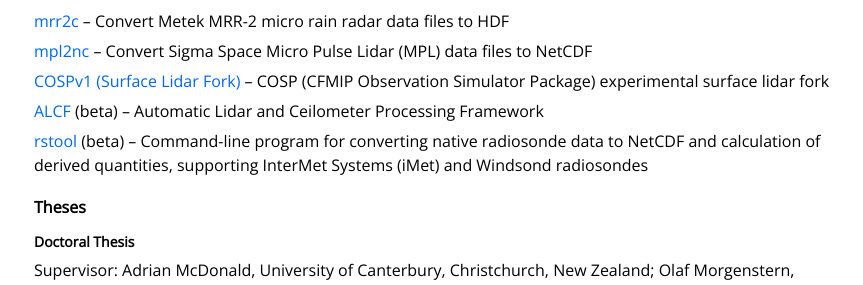
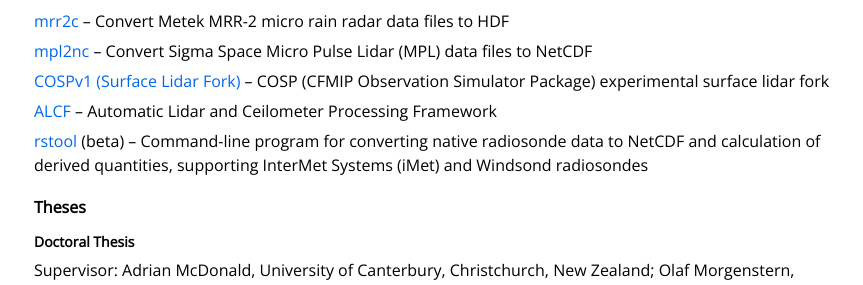
Before and after one commit to peterkuma/peterkuma.net, a Jekyll site: the page built from science/index.md, in a window 1280 px wide. Shown: the part 1775-2060 px from the top of the page, without its empty margins (206-1069 px from the left). Built offline with Jekyll 4.4.1, drawn with Linux system fonts in a browser that asks for light colours.

Commit message:
ALCF no longer beta

```diff
--- a/science/index.md
+++ b/science/index.md
@@ -69,7 +69,7 @@
 
 [COSPv1 (Surface Lidar Fork)](https://github.com/peterkuma/COSPv1) – COSP (CFMIP Observation Simulator Package) experimental surface lidar fork
 
-[ALCF](https://alcf-lidar.github.io) (beta) – Automatic Lidar and Ceilometer Processing Framework
+[ALCF](https://alcf-lidar.github.io) – Automatic Lidar and Ceilometer Processing Framework
 
 [rstool](https://github.com/peterkuma/rstool) (beta) – Command-line program for converting native radiosonde data to NetCDF and calculation of derived quantities, supporting InterMet Systems (iMet) and Windsond radiosondes
 
--- a/software/index.html
+++ b/software/index.html
@@ -57,7 +57,7 @@
 <p>
 RTC performs cluster analysis using trees. A tree approximates the probability density function from which data has been drawn. A set of such trees is inferred using a Metropolis-Hastings sampler, and returned as a partitioning of the parameter space into rectangular segments.
 </p>
-<h2><a href="https://alcf-lidar.github.io">Automatic Lidar and Ceilometer Framework (ALCF)</a> [Beta]</h2>
+<h2><a href="https://alcf-lidar.github.io">Automatic Lidar and Ceilometer Framework (ALCF)</a></h2>
 <p>
 ALCF is an open source command line tool for processing of automatic lidar and ceilometer (ALC) data and intercomparison with atmospheric models such as general circulation models (GCMs), numerical weather prediction models (NWP) and reanalyses with a lidar simulator using the COPS instrument simulator framework. ALCs are vertically pointing atmospheric lidars, measuring cloud and aerosol backscatter. The primary focus of ALCF are atmospheric studies of cloud using ALC observations and model cloud validation.
 </p>
```
